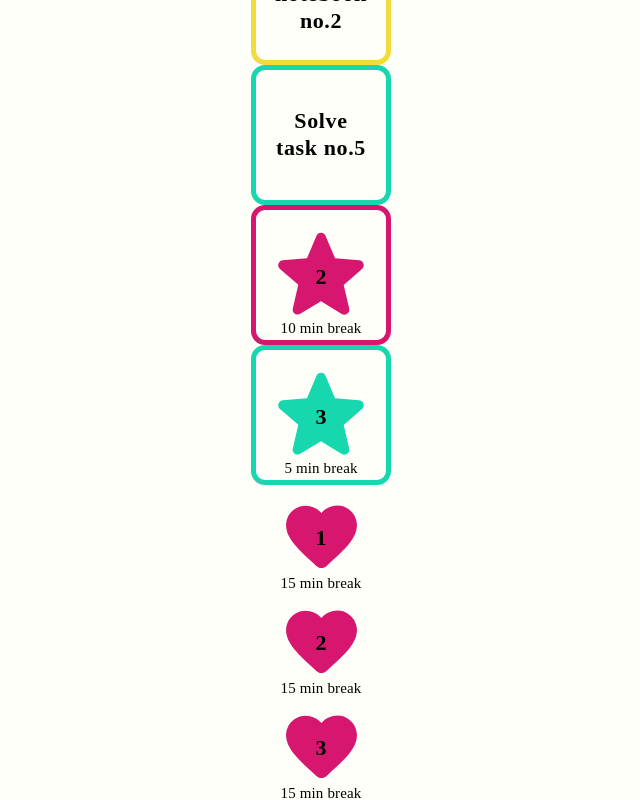
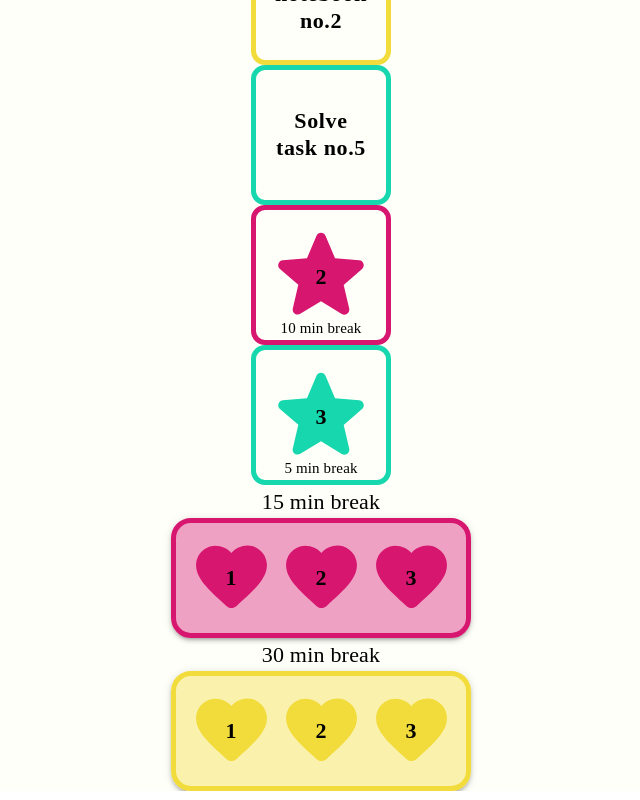
Before and after one commit to amit-erlich/FunStudiez, a React (Create React App) app: page / in a window 1280 px wide. Shown: the part 335-1135 px from the top of the page, without its empty margins (319-959 px from the left). Built offline with nearby package versions, Linux system fonts and the light colour scheme.

Commit message:
hearts in line, heartBar in process

```diff
--- a/src/App.js
+++ b/src/App.js
@@ -1,7 +1,7 @@
 import './App.css';
 import Square from './components/TaskSquare';
-import Button from '@mui/material/Button';
-import Heart from './components/Heart';
+import { Button, Paper, Grid } from '@mui/material';
+import HeartsBar from './components/HeartsBar';
 
 const handleClick = () => {
   alert('clicked! Lets start')
@@ -22,9 +22,8 @@ function App() {
         <Square text='Solve task no.5' number='3' color='#16d7ad'></Square>
         <Square text='10 min break' number='2' color='#d71670' addStar={true}></Square>
         <Square text='5 min break' number='3' color='#16d7ad' addStar={true}></Square>
-        <Heart text='15 min break' number='1' color='#d71670'></Heart>
-        <Heart text='15 min break' number='2' color='#d71670'></Heart>
-        <Heart text='15 min break' number='3' color='#d71670'></Heart>
+        <HeartsBar text='15 min break' number='3' color='#d71670'></HeartsBar>
+        <HeartsBar text='30 min break' number='3' color='#f2dc3b'></HeartsBar>
       </header>
     </div>
   );
--- a/src/components/Heart.js
+++ b/src/components/Heart.js
@@ -5,8 +5,8 @@ import HeartIcon from '@mui/icons-material/FavoriteRounded';
 import BrokenHeartIcon from '@mui/icons-material/HeartBrokenRounded';
 
 const CustomButton = styled(IconButton)(({ theme, borderColor, bgColor }) => ({
-  width: '105px',
-  height: '105px',
+  width: '90px',
+  height: '90px',
   fontSize: '22px',
   fontStyle: 'bold',
   color: 'black',
@@ -15,21 +15,18 @@ const CustomButton = styled(IconButton)(({ theme, borderColor, bgColor }) => ({
   fontFamily: 'cursive',
   textTransform: 'none',
   lineHeight: '1.2',
-  borderRadius: '0%',
+  borderRadius: '50%',
   borderWidth: '5px',
   borderColor: borderColor,
-  //backgroundColor: bgColor,
   opacity: 1,
   '&:hover': {
     borderWidth: '5px',
     borderColor: borderColor,
-    //backgroundColor: bgColor,
     opacity: 0.7,
   },
 }));
 
 const Heart = ({
-    text,
     number,
     color
 }) => {
@@ -54,7 +51,7 @@ const Heart = ({
         <Typography
             style={{
                 position: 'absolute',
-                top: '35%',
+                top: '32%',
                 color: 'black',
                 fontWeight: 'bold',
                 fontSize: '22px',
@@ -63,17 +60,6 @@ const Heart = ({
         >
             {number}
         </Typography>
-        <Typography
-            style={{
-            position: 'absolute',
-            top: '83%',
-            color: 'black',
-            fontSize: '15px',
-            fontFamily: 'cursive',
-            }}
-        >
-            {text}
-        </Typography>
     </CustomButton>
   );
 };
--- /dev/null
+++ b/src/components/HeartsBar.js
@@ -0,0 +1,49 @@
+import React, { useState } from 'react';
+import { styled } from '@mui/system';
+import { Typography, Paper, Grid } from '@mui/material';
+import Heart from './Heart';
+
+const HeartsBar = ({
+    text,
+    number,
+    color
+}) => {
+  const [clicked, setClicked] = useState(false);
+
+  const handleButtonClick = () => {
+    setClicked(true);
+  };
+
+  return (
+    <>
+    <Typography style={{
+        fontSize: '22px',
+        fontStyle: 'bold',
+        fontFamily: 'cursive',
+        }}>
+            {text}
+    </Typography>
+    <Paper elevation={3} style={{
+        padding: '10px',
+        border: `5px solid ${color}`,
+        borderRadius: '20px',
+        backgroundColor: `${color}66`,
+        }}>
+
+        <Grid container spacing={0} justifyContent="center">
+            <Grid item xs={4}>
+                <Heart number='1' color={color}></Heart>
+            </Grid>
+            <Grid item xs={4}>
+                <Heart number='2' color={color}></Heart>
+            </Grid>
+            <Grid item xs={4}>
+                <Heart number='3' color={color}></Heart>
+            </Grid>
+        </Grid>
+    </Paper>
+    </>
+  );
+};
+
+export default HeartsBar;
```
